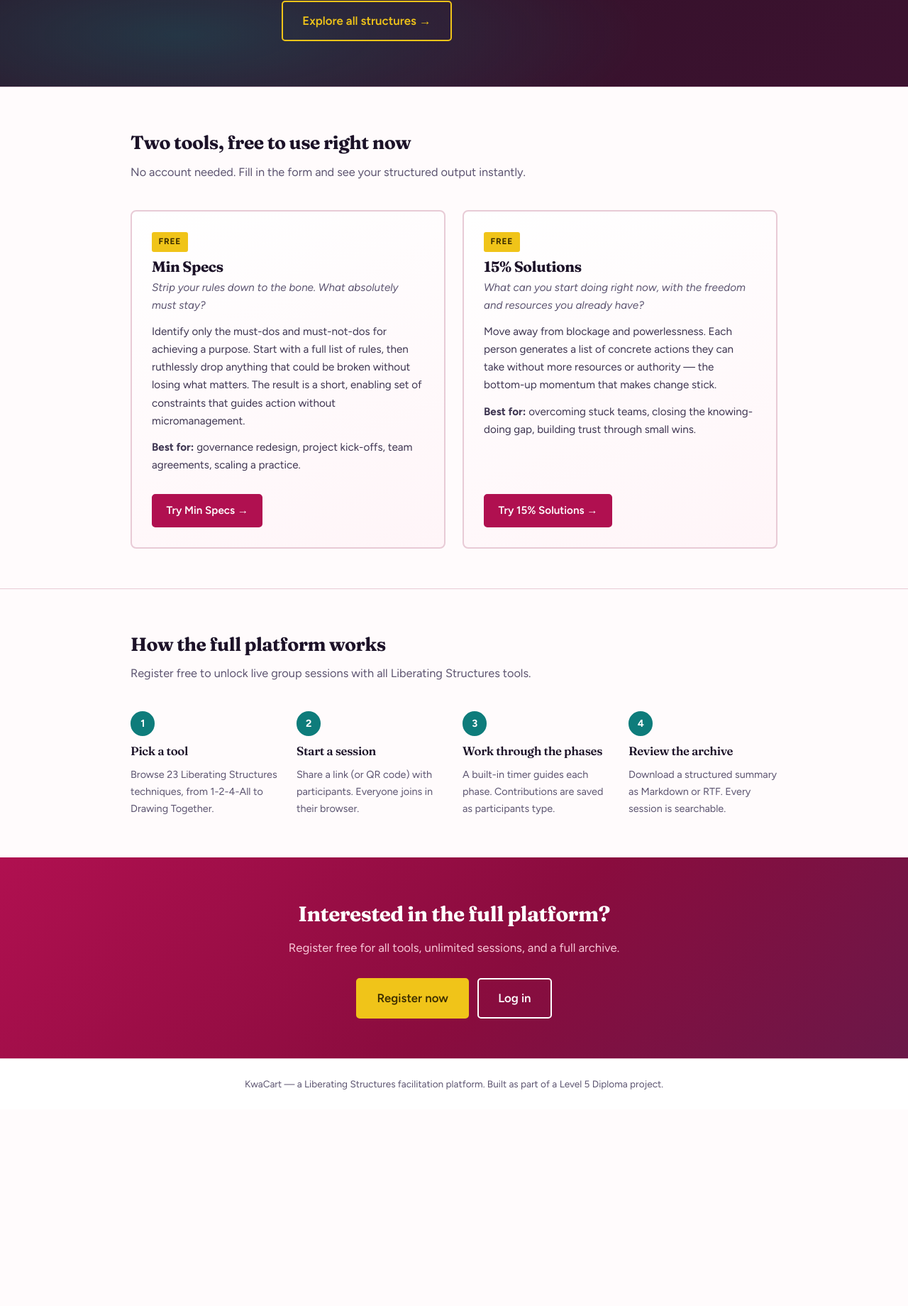
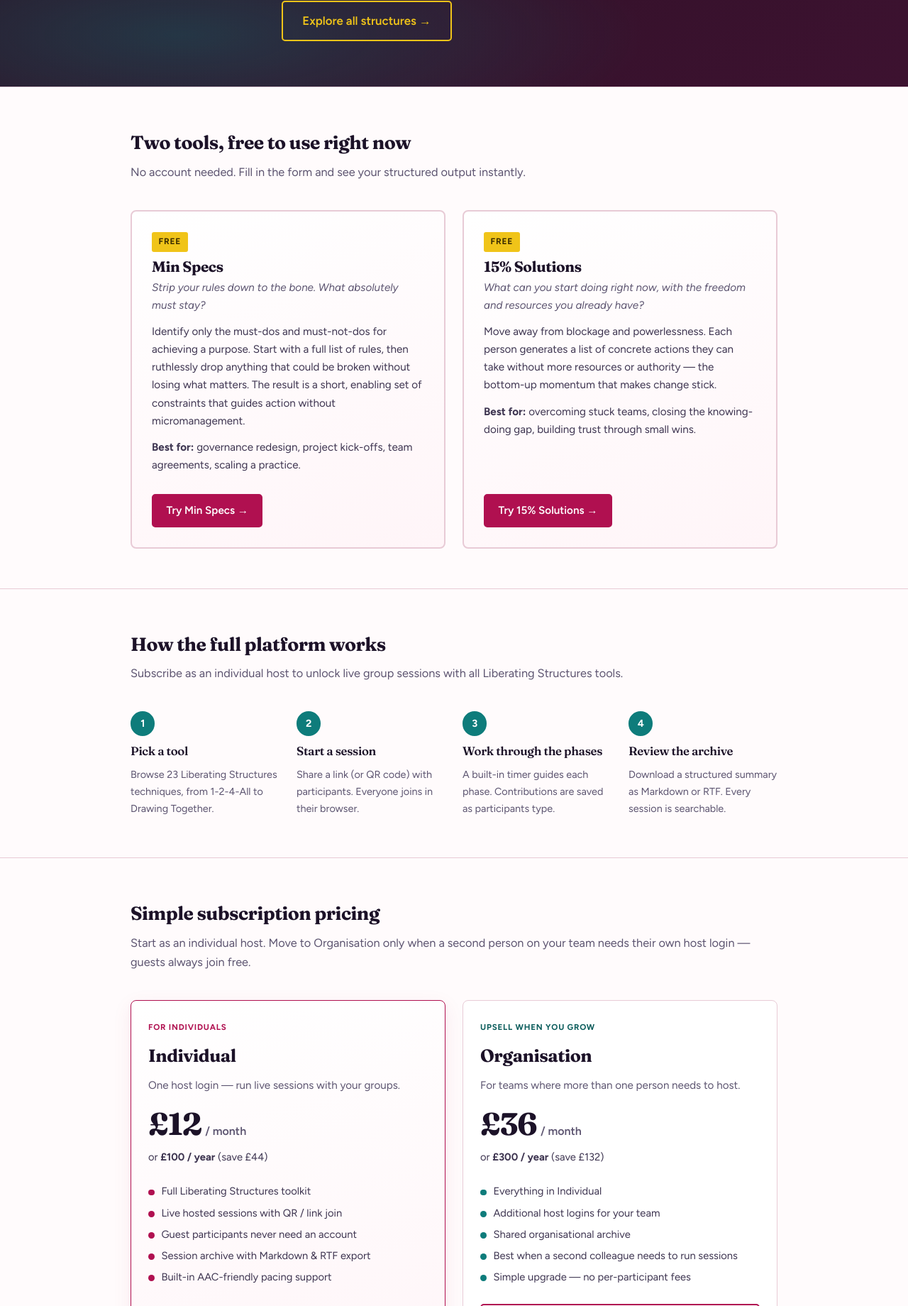
Before and after one commit to QualityLemons/Repo_KwaCart, a Django app: page / in a window 1280 px wide. Shown: the part 3111-4951 px from the top of the page at 71% size. Before the commit the page ends 4646 px from the top, so only its background shows below. Run offline with Django 5.2, Linux system fonts and the light colour scheme.

Commit message:
Add Individual and Organisation subscription pricing to landing page

```diff
--- a/static/css/landing.css
+++ b/static/css/landing.css
@@ -538,3 +538,112 @@ h1, h2, h3, .nav-brand, .story-intro-name, .ls-stat-num {
     padding: 0; margin: -1px; overflow: hidden;
     clip: rect(0,0,0,0); white-space: nowrap; border: 0;
 }
+
+/* ── Pricing ── */
+.pricing-grid {
+    display: grid;
+    grid-template-columns: repeat(2, minmax(0, 1fr));
+    gap: 1.5rem;
+    align-items: stretch;
+}
+.pricing-card {
+    display: flex;
+    flex-direction: column;
+    gap: 0.65rem;
+    padding: 1.75rem 1.5rem;
+    background: var(--surface-raised);
+    border: 1.5px solid var(--border);
+    border-radius: var(--radius);
+}
+.pricing-card--featured {
+    border-color: var(--brand);
+    background: linear-gradient(165deg, #fff 0%, var(--brand-wash) 100%);
+    box-shadow: 0 8px 28px rgba(176, 16, 80, 0.08);
+}
+.pricing-eyebrow {
+    font-size: 0.72rem;
+    font-weight: 700;
+    letter-spacing: 0.07em;
+    text-transform: uppercase;
+    color: var(--accent-dark);
+    margin: 0;
+}
+.pricing-card--featured .pricing-eyebrow { color: var(--brand); }
+.pricing-name {
+    font-size: 1.55rem;
+    font-weight: 700;
+    color: var(--ink);
+    margin: 0;
+}
+.pricing-tagline {
+    font-size: 0.95rem;
+    color: var(--ink-muted);
+    margin: 0 0 0.35rem;
+    line-height: 1.5;
+}
+.pricing-price {
+    display: flex;
+    align-items: baseline;
+    gap: 0.35rem;
+    margin: 0.25rem 0 0;
+}
+.pricing-amount {
+    font-family: var(--font-display);
+    font-size: 2.75rem;
+    font-weight: 700;
+    color: var(--ink);
+    line-height: 1;
+    letter-spacing: -0.03em;
+}
+.pricing-period {
+    font-size: 1rem;
+    font-weight: 600;
+    color: var(--ink-muted);
+}
+.pricing-alt {
+    font-size: 0.92rem;
+    color: var(--ink-soft);
+    margin: 0 0 0.5rem;
+}
+.pricing-features {
+    list-style: none;
+    margin: 0.5rem 0 1rem;
+    padding: 0;
+    display: flex;
+    flex-direction: column;
+    gap: 0.55rem;
+    flex: 1;
+}
+.pricing-features li {
+    position: relative;
+    padding-left: 1.15rem;
+    font-size: 0.92rem;
+    color: var(--ink-soft);
+    line-height: 1.45;
+}
+.pricing-features li::before {
+    content: "";
+    position: absolute;
+    left: 0;
+    top: 0.45rem;
+    width: 0.55rem;
+    height: 0.55rem;
+    border-radius: 50%;
+    background: var(--accent);
+}
+.pricing-card--featured .pricing-features li::before { background: var(--brand); }
+.pricing-cta {
+    align-self: stretch;
+    text-align: center;
+}
+.pricing-note {
+    font-size: 0.82rem;
+    color: var(--ink-muted);
+    margin: 0.15rem 0 0;
+    text-align: center;
+    line-height: 1.4;
+}
+
+@media (max-width: 700px) {
+    .pricing-grid { grid-template-columns: 1fr; }
+}
--- a/templates/landing.html
+++ b/templates/landing.html
@@ -22,6 +22,7 @@
             <form id="logout-form" method="post" action="{% url 'accounts:logout' %}" style="display:none;">{% csrf_token %}</form>
         {% else %}
             <a href="{% url 'about' %}">About</a>
+            <a href="#pricing">Pricing</a>
             <a href="{% url 'accessibility' %}">Accessibility</a>
             <a href="{% url 'accounts:login' %}">Log in</a>
             <a href="{% url 'accounts:signup' %}" class="btn btn-primary" style="padding:0.4rem 0.9rem; font-size:0.9rem;">Register</a>
@@ -316,7 +317,7 @@
 <!-- ── How it works ── -->
 <section class="section">
     <h2 class="section-title">How the full platform works</h2>
-    <p class="section-sub">Register free to unlock live group sessions with all Liberating Structures tools.</p>
+    <p class="section-sub">Subscribe as an individual host to unlock live group sessions with all Liberating Structures tools.</p>
 
     <div class="steps">
         <div class="step">
@@ -342,13 +343,65 @@
     </div>
 </section>
 
+<hr class="divider">
+
+<!-- ── Pricing ── -->
+<section class="section" id="pricing">
+    <h2 class="section-title">Simple subscription pricing</h2>
+    <p class="section-sub">
+        Start as an individual host. Move to Organisation only when a second person on your
+        team needs their own host login — guests always join free.
+    </p>
+
+    <div class="pricing-grid">
+        <article class="pricing-card pricing-card--featured">
+            <p class="pricing-eyebrow">For individuals</p>
+            <h3 class="pricing-name">Individual</h3>
+            <p class="pricing-tagline">One host login — run live sessions with your groups.</p>
+            <p class="pricing-price">
+                <span class="pricing-amount">£12</span>
+                <span class="pricing-period">/ month</span>
+            </p>
+            <p class="pricing-alt">or <strong>£100 / year</strong> (save £44)</p>
+            <ul class="pricing-features">
+                <li>Full Liberating Structures toolkit</li>
+                <li>Live hosted sessions with QR / link join</li>
+                <li>Guest participants never need an account</li>
+                <li>Session archive with Markdown &amp; RTF export</li>
+                <li>Built-in AAC-friendly pacing support</li>
+            </ul>
+            <a href="{% url 'accounts:signup' %}" class="btn btn-primary btn-large pricing-cta">Start Individual</a>
+        </article>
+
+        <article class="pricing-card">
+            <p class="pricing-eyebrow">Upsell when you grow</p>
+            <h3 class="pricing-name">Organisation</h3>
+            <p class="pricing-tagline">For teams where more than one person needs to host.</p>
+            <p class="pricing-price">
+                <span class="pricing-amount">£36</span>
+                <span class="pricing-period">/ month</span>
+            </p>
+            <p class="pricing-alt">or <strong>£300 / year</strong> (save £132)</p>
+            <ul class="pricing-features">
+                <li>Everything in Individual</li>
+                <li>Additional host logins for your team</li>
+                <li>Shared organisational archive</li>
+                <li>Best when a second colleague needs to run sessions</li>
+                <li>Simple upgrade — no per-participant fees</li>
+            </ul>
+            <a href="{% url 'accounts:signup' %}" class="btn btn-large pricing-cta">Start Organisation</a>
+            <p class="pricing-note">Choose this when a second person needs a host login.</p>
+        </article>
+    </div>
+</section>
+
 <!-- ── CTA band ── -->
 <section class="cta-band">
-    <h2>Interested in the full platform?</h2>
-    <p>Register free for all tools, unlimited sessions, and a full archive.</p>
+    <h2>Ready to host your next session?</h2>
+    <p>£12/month or £100/year for individuals — Organisation when your team needs a second host.</p>
     <div style="display:flex; gap:0.75rem; justify-content:center; flex-wrap:wrap;">
-        <a href="{% url 'accounts:signup' %}" class="btn btn-primary-inv btn-large">Register now</a>
-        <a href="{% url 'accounts:login' %}" class="btn btn-large">Log in</a>
+        <a href="#pricing" class="btn btn-primary-inv btn-large">See pricing</a>
+        <a href="{% url 'accounts:signup' %}" class="btn btn-large">Register</a>
     </div>
 </section>
 
```
